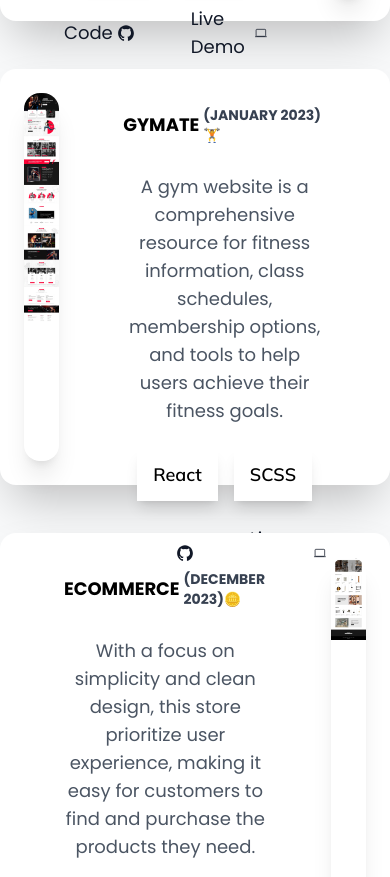
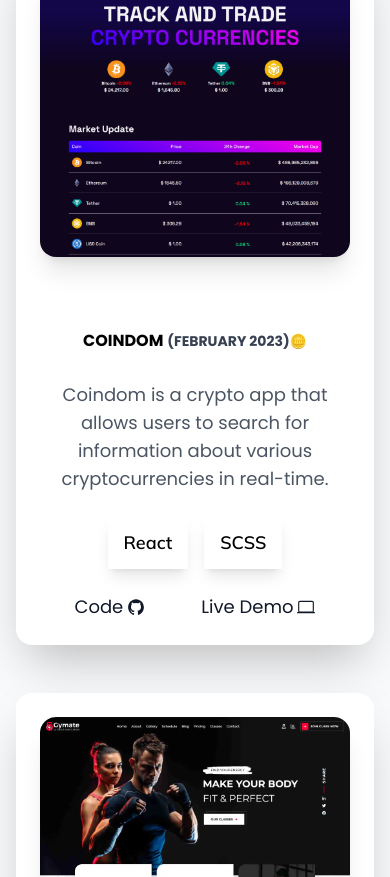
Before and after one commit to khusan2006/my-portfolio, a website: page dist/index.html in a window 390 px wide. Shown: the part 3347-4224 px from the top of the page. Drawn offline with nearby package versions, Linux system fonts and the light colour scheme.

Commit message:
made portfolio section responsive

```diff
--- a/dist/index.html
+++ b/dist/index.html
@@ -210,21 +210,21 @@
     </section>
     <!-- Portofolio section -->
     <section class="bg-gray-50 pt-32">
-      <div class="max-w-5xl mx-auto">
-        <h3 class="font-bold text-xl mb-4 text-blue-500 uppercase font-sans">
+      <div class="flex flex-col items-center lg:items-start w-full sm:w-4/5 md:max-w-4xl lg:max-w-5xl mx-auto">
+        <h3 class="font-bold text-xl mb-4 text-blue-500 uppercase font-sans text-center lg:text-start">
           Portfolio
         </h3>
-        <h4 class="text-xl sm:text-2xl  font-bold text-gray-900 mb-20 w-10/12 sm:w-7/12 lg:w-full">
+        <h4 class="text-xl sm:text-2xl text-center lg:text-start font-bold text-gray-900 mb-20 w-10/12 sm:w-11/12 lg:w-full">
           Each project is a unique piece of development 🧩
         </h4>
 
-        <div class="flex flex-col gap-y-12">
-          <div class="h-100 flex gap-16 p-6 bg-white rounded-2xl shadow-2xl">
-            <div class=" h-full overflow-hidden shadow-xl rounded-2xl ">
+        <div class="flex flex-col gap-y-12 px-4 sm:px-0">
+          <div class="h-auto flex lg:flex-row flex-col gap-16 p-6 bg-white rounded-2xl shadow-2xl">
+            <div class="lg:h-100 h-72 sm:h-96 overflow-hidden shadow-xl rounded-2xl ">
               <img style="width: 170rem; transition: all 13s ease;" class="overflow-hidden hover:-translate-y-[calc(100%-26rem)] cursor-pointer" src="./img/portfolio-1.webp" alt="picture of my website">
             </div>
-            <div class=" pt-3 pr-10 flex flex-col items-center ">
-                <h3 class="text-lg uppercase  flex justify-center items-center gap-1 font-sans font-bold mb-7">
+            <div class="lg:pt-3 pt-2 lg:pr-10 flex flex-col items-center lg:overflow-visible">
+                <h3 class="text-base lg:text-lg uppercase  flex justify-center flex-wrap items-center gap-1 font-sans font-bold mb-7">
                   Car Rental <span class="text-sm text-gray-700">(February 2023)🚗</span>
                 </h3>
                 <p class="font-sans font-medium text-gray-600 text-center text-lg mb-6">
@@ -246,9 +246,9 @@
                 </div>
             </div>
           </div>
-          <div class="h-100 flex gap-16 p-6 bg-white rounded-2xl shadow-2xl">
-            <div class=" pt-3 pl-10 flex flex-col items-center ">
-                <h3 class="text-lg uppercase  flex justify-center items-center gap-1 font-sans font-bold mb-7">
+          <div class="h-auto flex flex-col-reverse lg:flex-row gap-16 p-6 bg-white rounded-2xl shadow-2xl">
+            <div class=" lg:pt-3 pt-2 lg:pl-10 flex flex-col items-center ">
+                <h3 class="text-base lg:text-lg uppercase flex-wrap flex justify-center items-center gap-1 font-sans font-bold mb-7">
                   COINDOM <span class="text-sm text-gray-700">(February 2023)🪙</span>
                 </h3>
                 <p class="font-sans font-medium text-gray-600 text-center text-lg mb-6">
@@ -258,25 +258,25 @@
                   <h5 class="shadow-lg font-mulish py-3 px-4 text-black bg-white">React</h5>
                   <h5 class="shadow-lg font-mulish py-3 px-4 text-black bg-white">SCSS</h5>
                 </div>
-                <div class="flex  gap-14">
+                <div class="flex gap-14">
                   <p class="flex justify-center items-center gap-1 text-lg font-medium text-gray-900">
                     Code <ion-icon name="logo-github"></ion-icon>
                   </p>
-                  <p class="flex justify-center items-center gap-1 text-lg font-medium text-gray-900">
+                  <p class="flex flex-wrap justify-center items-center gap-1 text-lg font-medium text-gray-900">
                     Live Demo <ion-icon name="laptop-outline"></ion-icon>
                   </p>
                 </div>
             </div>
-            <div class=" h-full overflow-hidden shadow-xl rounded-2xl ">
+            <div class="lg:h-100 h-72 sm:h-96 overflow-hidden shadow-xl rounded-2xl ">
               <img style="width: 160rem; transition: all 13s ease;" class=" overflow-hidden hover:-translate-y-[calc(100%-26rem)] cursor-pointer" src="./img/portfolio-2.png" alt="picture of my website">
             </div>
           </div>
-          <div class="h-100 flex gap-16 p-6 bg-white rounded-2xl shadow-2xl">
-            <div class=" h-full overflow-hidden shadow-xl rounded-2xl ">
+          <div class="h-auto flex flex-col lg:flex-row gap-16 p-6 bg-white rounded-2xl shadow-2xl">
+            <div class="lg:h-100 h-72 sm:h-96  overflow-hidden shadow-xl rounded-2xl ">
               <img style="width: 170rem;  transition: all 13s ease;" class="overflow-hidden hover:-translate-y-[calc(100%-26rem)] cursor-pointer" src="./img/portfolio-3.webp" alt="picture of my website">
             </div>
-            <div class=" pt-3 pr-10 flex flex-col items-center ">
-                <h3 class="text-lg uppercase  flex justify-center items-center gap-1 font-sans font-bold mb-7">
+            <div class="lg:pt-3 pt-2 lg:pr-10 flex flex-col items-center ">
+                <h3 class="text-base lg:text-lg uppercase flex-wrap  flex justify-center items-center gap-1 font-sans font-bold mb-7">
                   GYMATE <span class="text-sm text-gray-700">(JANUARY 2023)🏋️</span>
                 </h3>
                 <p class="font-sans font-medium text-gray-600 text-center text-lg mb-6">
@@ -297,9 +297,9 @@
                 </div>
             </div>
           </div>
-          <div class="h-100 flex gap-16 p-6 bg-white rounded-2xl shadow-2xl">
-            <div class=" pt-3 pl-10 flex flex-col items-center ">
-                <h3 class="text-lg uppercase  flex justify-center items-center gap-1 font-sans font-bold mb-7">
+          <div class="h-auto flex-col-reverse lg:flex-row flex gap-16 p-6 bg-white rounded-2xl shadow-2xl">
+            <div class=" lg:pt-3  pt-2 lg:pl-10 flex flex-col items-center ">
+                <h3 class="text-base lg:text-lg uppercase flex-wrap  flex justify-center items-center gap-1 font-sans font-bold mb-7">
                   ECOMMERCE <span class="text-sm text-gray-700">(December 2023)🪙</span>
                 </h3>
                 <p class="font-sans font-medium text-gray-600 text-center text-lg mb-6">
@@ -319,7 +319,7 @@
                   </p>
                 </div>
             </div>
-            <div class=" h-full overflow-hidden shadow-xl rounded-2xl ">
+            <div class="lg:h-100 h-72 sm:h-96 overflow-hidden shadow-xl rounded-2xl ">
               <img style="width: 160rem; transition: all 13s ease;" class=" overflow-hidden hover:-translate-y-[calc(100%-26rem)] cursor-pointer" src="./img/portfolio-4.webp" alt="picture of my website">
             </div>
           </div>
```
Also changed, not shown: dist/css/output.css.
